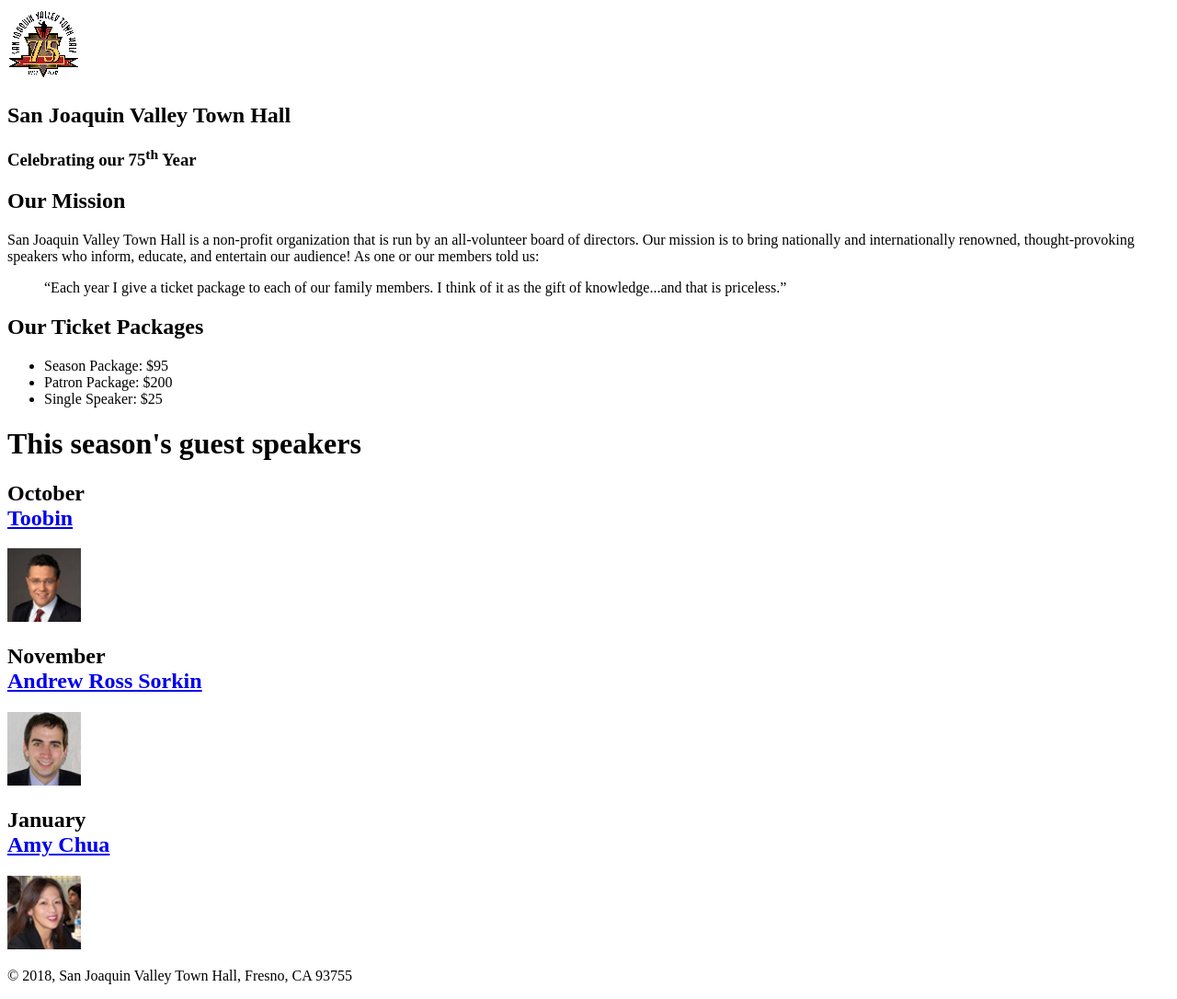
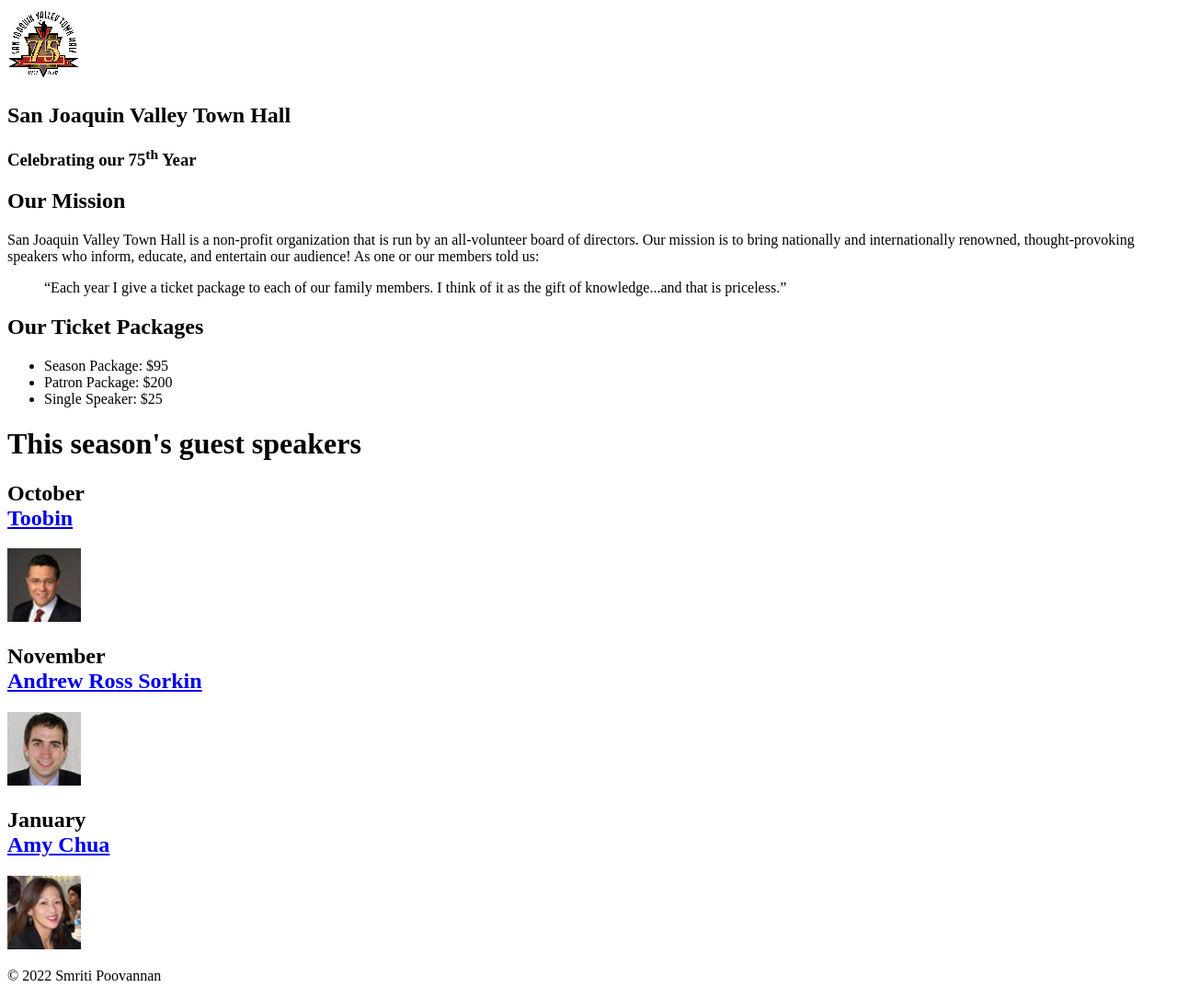
Before and after one commit to smriti-pvn/A08, a plain HTML site: page town_hall_1/index.html in a window 1280 px wide. Shown: the whole page at 92% size. Drawn offline with Linux system fonts and the light colour scheme.

Commit message:
Update index.html

```diff
--- a/town_hall_1/index.html
+++ b/town_hall_1/index.html
@@ -46,7 +46,7 @@
 
 	</main>
 	<footer>
-		<p>&copy 2018, San Joaquin Valley Town Hall, Fresno, CA 93755</p>
+		<p>&copy 2022 Smriti Poovannan</p>
 	</footer>
 </body>
 </html>
```
